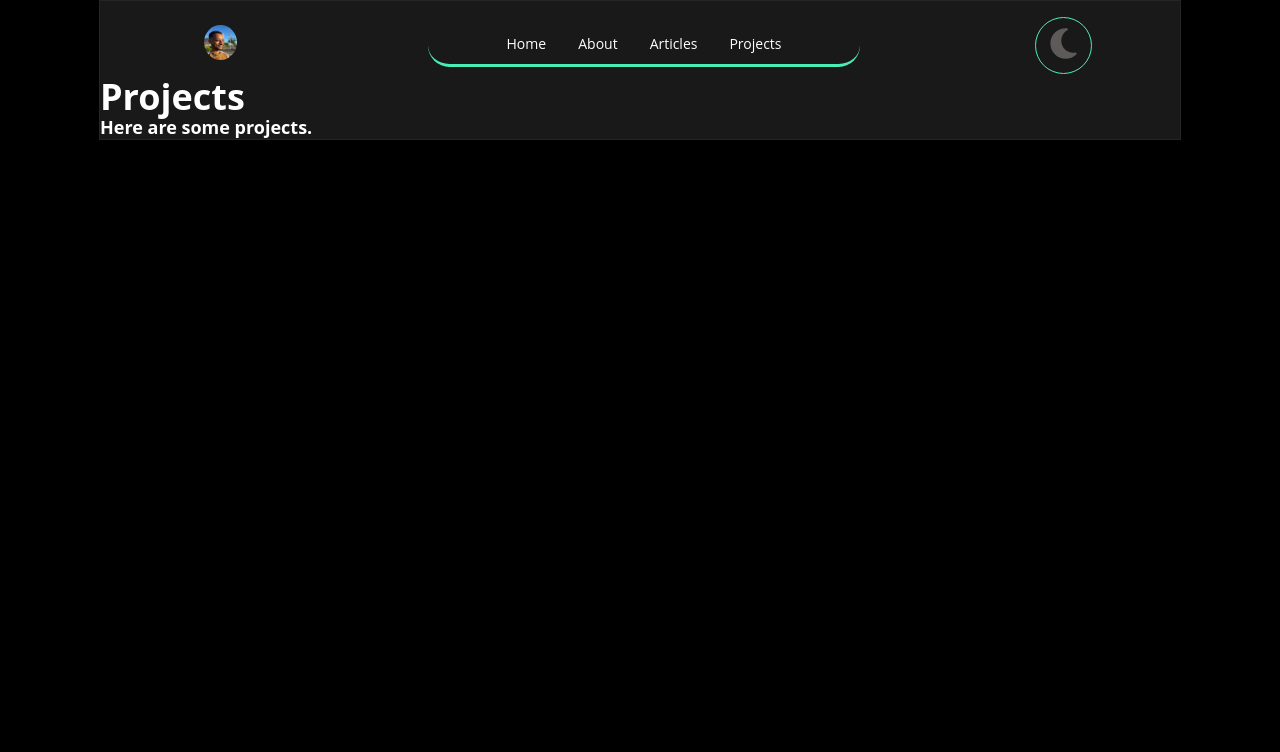
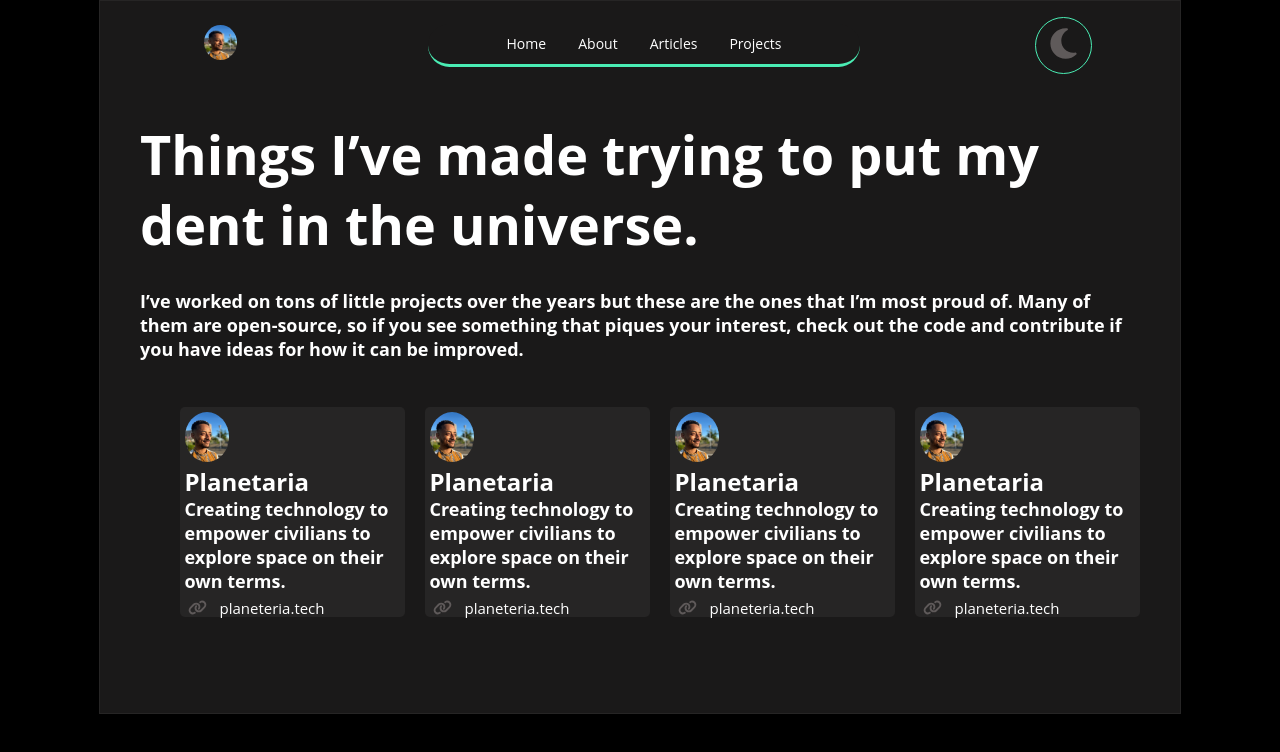
Before and after one commit to Eyosias1/profile, a React (Create React App) app: page /projects in a window 1280 px wide. Shown: the top 752 px of the page. Built offline with nearby package versions, Linux system fonts and the light colour scheme.

Commit message:
added project templates

```diff
--- a/src/pages/Projects.js
+++ b/src/pages/Projects.js
@@ -1,12 +1,97 @@
 import React from 'react';
+import '../styles/Projects.css'
+import profile from '../assets/profile1.jpg';
 
 function Projects() {
-  return (
-    <div>
-      <h2>Projects</h2>
-      <p>Here are some projects.</p>
-    </div>
-  );
+return (
+<div className='project-page'>
+  <h1>
+    Things I’ve made trying to put my dent in the universe.
+  </h1>
+  <p>
+    I’ve worked on tons of little projects over the years but these are the ones that I’m most proud of. Many of them
+    are open-source, so if you see something that piques your interest, check out the code and contribute if you have
+    ideas for how it can be improved.
+  </p>
+  <div className='all-Project'>
+    <ul className='projects-grid'>
+      <li>
+        <div className='proj-grid'>
+          <div className='project-icon'>
+            <img src={profile} alt="profile Logo" className="profile-img" />
+          </div>
+          <h3>Planetaria</h3>
+          <p>Creating technology to empower civilians
+            to explore space on their own terms.</p>
+          <div className='link-proj-desc'>
+            <svg xmlns="http://www.w3.org/2000/svg" viewBox="0 0 640 512">
+              <path
+                d="M579.8 267.7c56.5-56.5 56.5-148 0-204.5c-50-50-128.8-56.5-186.3-15.4l-1.6 1.1c-14.4 10.3-17.7 30.3-7.4 44.6s30.3 17.7 44.6 7.4l1.6-1.1c32.1-22.9 76-19.3 103.8 8.6c31.5 31.5 31.5 82.5 0 114L422.3 334.8c-31.5 31.5-82.5 31.5-114 0c-27.9-27.9-31.5-71.8-8.6-103.8l1.1-1.6c10.3-14.4 6.9-34.4-7.4-44.6s-34.4-6.9-44.6 7.4l-1.1 1.6C206.5 251.2 213 330 263 380c56.5 56.5 148 56.5 204.5 0L579.8 267.7zM60.2 244.3c-56.5 56.5-56.5 148 0 204.5c50 50 128.8 56.5 186.3 15.4l1.6-1.1c14.4-10.3 17.7-30.3 7.4-44.6s-30.3-17.7-44.6-7.4l-1.6 1.1c-32.1 22.9-76 19.3-103.8-8.6C74 372 74 321 105.5 289.5L217.7 177.2c31.5-31.5 82.5-31.5 114 0c27.9 27.9 31.5 71.8 8.6 103.9l-1.1 1.6c-10.3 14.4-6.9 34.4 7.4 44.6s34.4 6.9 44.6-7.4l1.1-1.6C433.5 260.8 427 182 377 132c-56.5-56.5-148-56.5-204.5 0L60.2 244.3z" />
+            </svg>
+            <a href='https://www.youtube.com/watch?v=dQw4w9WgXcQ'> planeteria.tech</a>
+          </div>
+        </div>
+      </li>
+      <li>
+        <div className='proj-grid'>
+          <div className='project-icon'>
+            <img src={profile} alt="profile Logo" className="profile-img" />
+          </div>
+          <h3>Planetaria</h3>
+          <p>Creating technology to empower civilians
+            to explore space on their own terms.</p>
+          <div className='link-proj-desc'>
+            <svg xmlns="http://www.w3.org/2000/svg" viewBox="0 0 640 512">
+              <path
+                d="M579.8 267.7c56.5-56.5 56.5-148 0-204.5c-50-50-128.8-56.5-186.3-15.4l-1.6 1.1c-14.4 10.3-17.7 30.3-7.4 44.6s30.3 17.7 44.6 7.4l1.6-1.1c32.1-22.9 76-19.3 103.8 8.6c31.5 31.5 31.5 82.5 0 114L422.3 334.8c-31.5 31.5-82.5 31.5-114 0c-27.9-27.9-31.5-71.8-8.6-103.8l1.1-1.6c10.3-14.4 6.9-34.4-7.4-44.6s-34.4-6.9-44.6 7.4l-1.1 1.6C206.5 251.2 213 330 263 380c56.5 56.5 148 56.5 204.5 0L579.8 267.7zM60.2 244.3c-56.5 56.5-56.5 148 0 204.5c50 50 128.8 56.5 186.3 15.4l1.6-1.1c14.4-10.3 17.7-30.3 7.4-44.6s-30.3-17.7-44.6-7.4l-1.6 1.1c-32.1 22.9-76 19.3-103.8-8.6C74 372 74 321 105.5 289.5L217.7 177.2c31.5-31.5 82.5-31.5 114 0c27.9 27.9 31.5 71.8 8.6 103.9l-1.1 1.6c-10.3 14.4-6.9 34.4 7.4 44.6s34.4 6.9 44.6-7.4l1.1-1.6C433.5 260.8 427 182 377 132c-56.5-56.5-148-56.5-204.5 0L60.2 244.3z" />
+            </svg>
+            <a href='https://www.youtube.com/watch?v=dQw4w9WgXcQ'> planeteria.tech</a>
+          </div>
+        </div>
+      </li>
+      <li>
+        <div className='proj-grid'>
+          <div className='project-icon'>
+            <img src={profile} alt="profile Logo" className="profile-img" />
+          </div>
+          <h3>Planetaria</h3>
+          <p>Creating technology to empower civilians
+            to explore space on their own terms.</p>
+          <div className='link-proj-desc'>
+            <svg xmlns="http://www.w3.org/2000/svg" viewBox="0 0 640 512">
+              <path
+                d="M579.8 267.7c56.5-56.5 56.5-148 0-204.5c-50-50-128.8-56.5-186.3-15.4l-1.6 1.1c-14.4 10.3-17.7 30.3-7.4 44.6s30.3 17.7 44.6 7.4l1.6-1.1c32.1-22.9 76-19.3 103.8 8.6c31.5 31.5 31.5 82.5 0 114L422.3 334.8c-31.5 31.5-82.5 31.5-114 0c-27.9-27.9-31.5-71.8-8.6-103.8l1.1-1.6c10.3-14.4 6.9-34.4-7.4-44.6s-34.4-6.9-44.6 7.4l-1.1 1.6C206.5 251.2 213 330 263 380c56.5 56.5 148 56.5 204.5 0L579.8 267.7zM60.2 244.3c-56.5 56.5-56.5 148 0 204.5c50 50 128.8 56.5 186.3 15.4l1.6-1.1c14.4-10.3 17.7-30.3 7.4-44.6s-30.3-17.7-44.6-7.4l-1.6 1.1c-32.1 22.9-76 19.3-103.8-8.6C74 372 74 321 105.5 289.5L217.7 177.2c31.5-31.5 82.5-31.5 114 0c27.9 27.9 31.5 71.8 8.6 103.9l-1.1 1.6c-10.3 14.4-6.9 34.4 7.4 44.6s34.4 6.9 44.6-7.4l1.1-1.6C433.5 260.8 427 182 377 132c-56.5-56.5-148-56.5-204.5 0L60.2 244.3z" />
+            </svg>
+            <a href='https://www.youtube.com/watch?v=dQw4w9WgXcQ'> planeteria.tech</a>
+          </div>
+        </div>
+      </li>
+      <li>
+        <div className='proj-grid'>
+          <div className='project-icon'>
+            <img src={profile} alt="profile Logo" className="profile-img" />
+          </div>
+          <h3>Planetaria</h3>
+          <p>Creating technology to empower civilians
+            to explore space on their own terms.</p>
+          <div className='link-proj-desc'>
+            <svg xmlns="http://www.w3.org/2000/svg" viewBox="0 0 640 512">
+              <path
+                d="M579.8 267.7c56.5-56.5 56.5-148 0-204.5c-50-50-128.8-56.5-186.3-15.4l-1.6 1.1c-14.4 10.3-17.7 30.3-7.4 44.6s30.3 17.7 44.6 7.4l1.6-1.1c32.1-22.9 76-19.3 103.8 8.6c31.5 31.5 31.5 82.5 0 114L422.3 334.8c-31.5 31.5-82.5 31.5-114 0c-27.9-27.9-31.5-71.8-8.6-103.8l1.1-1.6c10.3-14.4 6.9-34.4-7.4-44.6s-34.4-6.9-44.6 7.4l-1.1 1.6C206.5 251.2 213 330 263 380c56.5 56.5 148 56.5 204.5 0L579.8 267.7zM60.2 244.3c-56.5 56.5-56.5 148 0 204.5c50 50 128.8 56.5 186.3 15.4l1.6-1.1c14.4-10.3 17.7-30.3 7.4-44.6s-30.3-17.7-44.6-7.4l-1.6 1.1c-32.1 22.9-76 19.3-103.8-8.6C74 372 74 321 105.5 289.5L217.7 177.2c31.5-31.5 82.5-31.5 114 0c27.9 27.9 31.5 71.8 8.6 103.9l-1.1 1.6c-10.3 14.4-6.9 34.4 7.4 44.6s34.4 6.9 44.6-7.4l1.1-1.6C433.5 260.8 427 182 377 132c-56.5-56.5-148-56.5-204.5 0L60.2 244.3z" />
+            </svg>
+            <a href='https://www.youtube.com/watch?v=dQw4w9WgXcQ'> planeteria.tech</a>
+          </div>
+        </div>
+      </li>
+      <li></li>
+      <li></li>
+      <li></li>
+      <li></li>
+      <li></li>
+    </ul>
+  </div>
+</div>
+);
 }
 
 export default Projects;
--- /dev/null
+++ b/src/styles/Projects.css
@@ -0,0 +1,24 @@
+.project-page {
+    padding: 40px;
+    display: flex;
+    flex-direction: column;
+    gap: 30px
+}
+
+
+.all-Project > ul {
+    list-style: none;
+}
+
+
+.projects-grid {
+    display: grid;
+    grid-template-columns: repeat(auto-fit, minmax(200px, 1fr));
+    gap: 20px;
+}
+
+li > .proj-grid {
+    background-color: var(--colorternerelight);
+    border-radius: 5px;
+    padding: 2%;
+}
```
